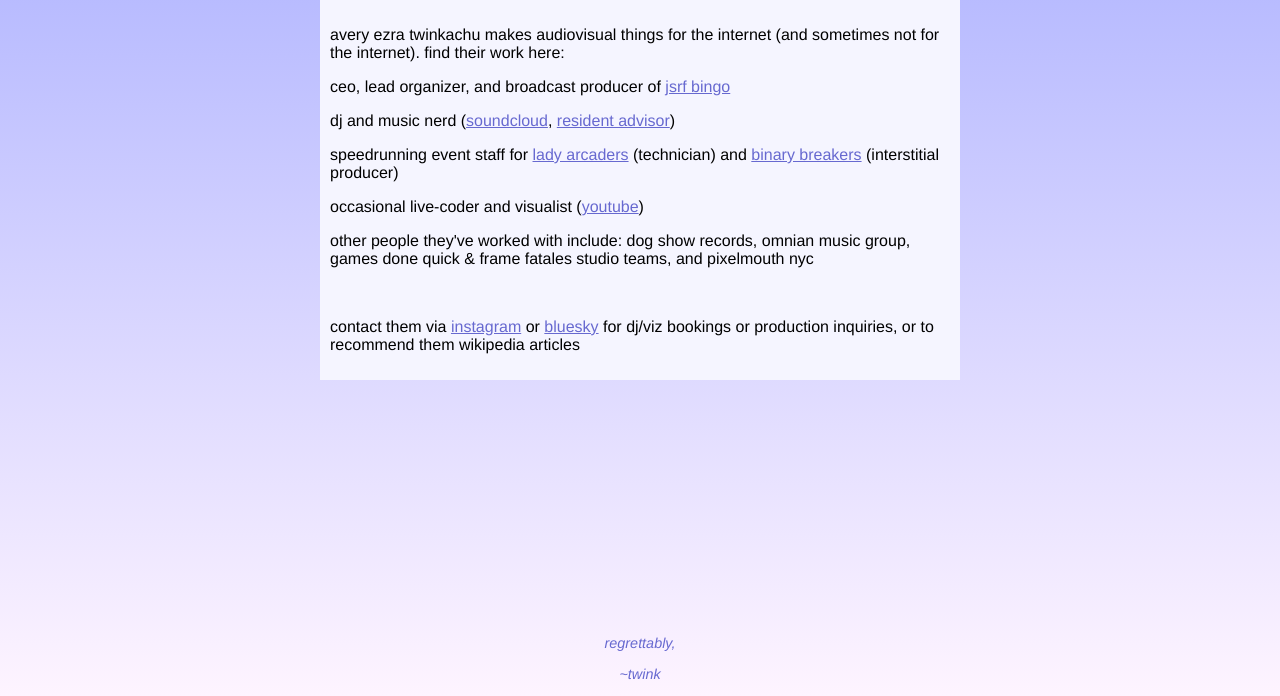
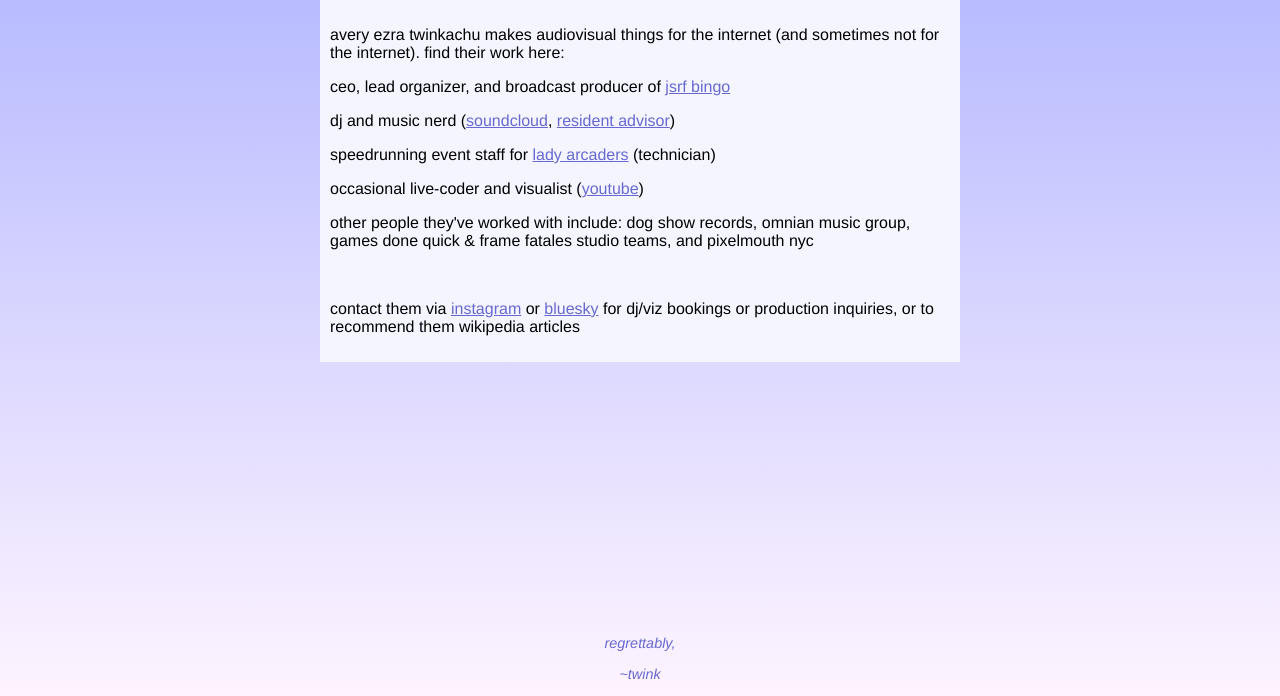
Before and after one commit to aaverymg/averymg, a plain HTML site: page index.html in a window 1280 px wide. Shown: the part 104-800 px from the top of the page. Drawn offline with Linux system fonts and the light colour scheme; a script that the page names is missing.

Commit message:
Update index.html

```diff
--- a/index.html
+++ b/index.html
@@ -49,7 +49,7 @@
         <p>avery ezra twinkachu makes audiovisual things for the internet (and sometimes not for the internet). find their work here:</p>
         <p>ceo, lead organizer, and broadcast producer of <a href="https://www.youtube.com/@JSRFBingo" target="_blank">jsrf bingo</a></p>
         <p>dj and music nerd (<a href="https://soundcloud.com/foragernyc" target="_blank">soundcloud</a>, <a href="https://ra.co/dj/forager-us" target="_blank">resident advisor</a>)</p>
-        <p>speedrunning event staff for <a href="https://ladyarcaders.com/" target="_blank">lady arcaders</a> (technician) and <a href="https://binarybreakers.com/" target="_blank">binary breakers</a> (interstitial producer)
+        <p>speedrunning event staff for <a href="https://ladyarcaders.com/" target="_blank">lady arcaders</a> (technician)</p>
         <p>occasional live-coder and visualist (<a href="https://www.youtube.com/@averymg/videos" target="_blank">youtube</a>)</p>
         <p>other people they've worked with include: dog show records, omnian music group, games done quick & frame fatales studio teams, and pixelmouth nyc</p>
         <br>
```
